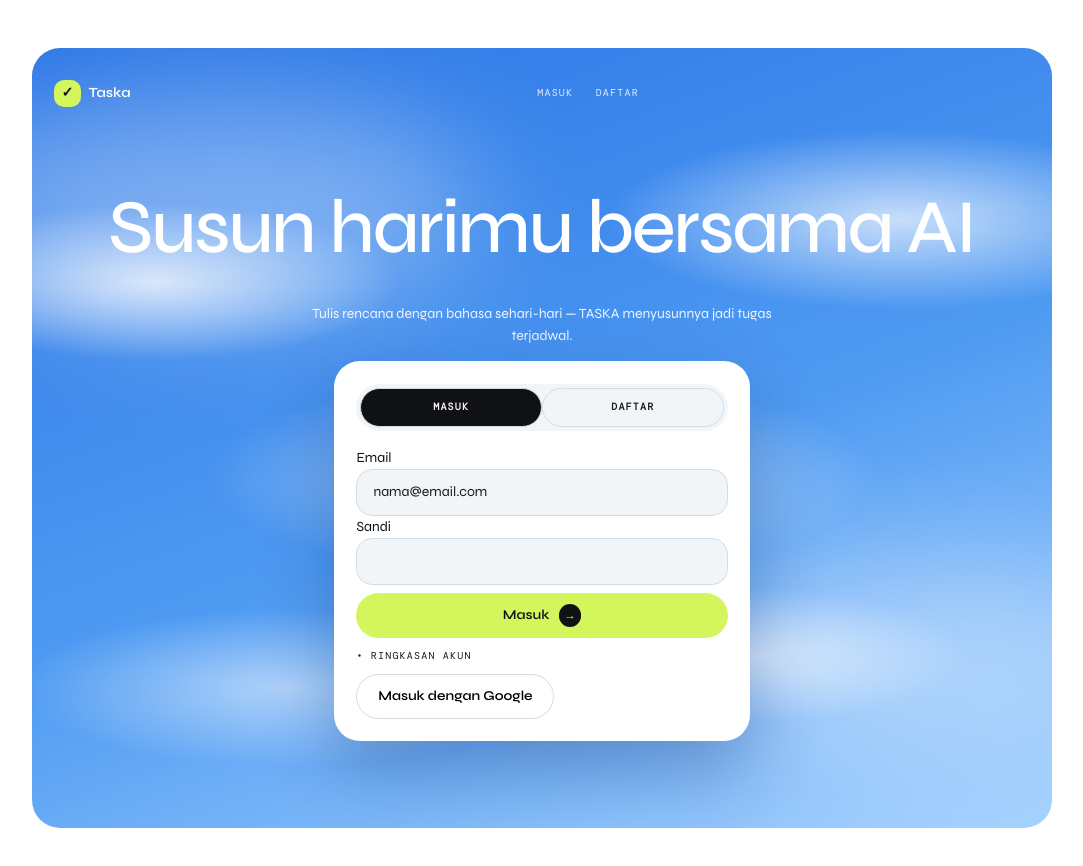
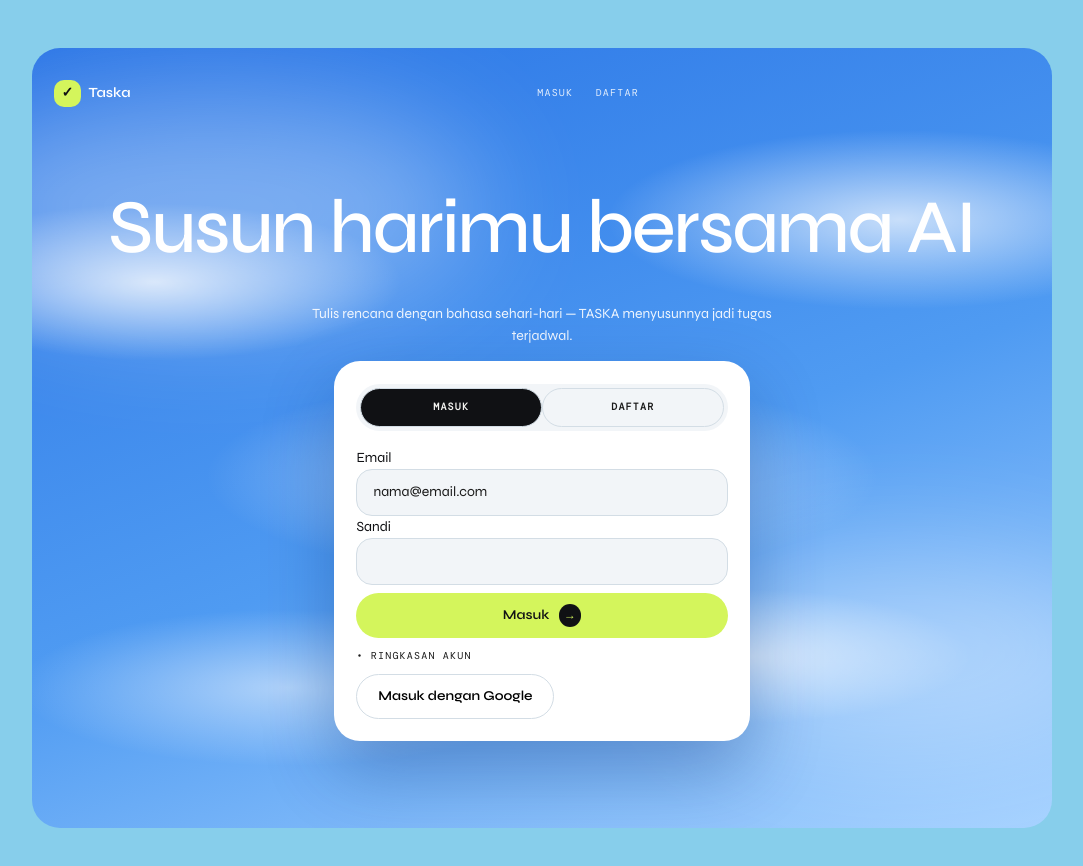
Before and after one commit to ahmadfaiqm/tasc, a React (Vite) app in the folder client/: page / in a window 1280 px wide. Shown: the top 866 px of the page, without its empty margins (98-1181 px from the left). Built offline with nearby package versions, Linux system fonts and the light colour scheme; no server answers.

Commit message:
\fix: definisikan --asl global agar background body biru langit di light mode"

```diff
--- a/client/src/styles.css
+++ b/client/src/styles.css
@@ -2,6 +2,7 @@
 :root {
   color-scheme: light dark;
   --bg: #ffffff;
+  --asl: #87ceeb;
   --sf: #f3f3f1;
   --card: #ffffff;
   --ink: #101114;
@@ -15,6 +16,7 @@
 @media (prefers-color-scheme: dark) {
   :root {
     --bg: #0e0f12;
+    --asl:#87ceeb;
     --sf: #1b1c21;
     --card: #17181c;
     --ink: #f3f3f0;
@@ -27,7 +29,7 @@ html { scroll-behavior: smooth; }
 html, body { overflow-x: clip; }
 body {
   margin: 0; font-family: var(--font-judul); font-size: 14px; line-height: 1.6;
-  color: var(--ink); background: var(--bg); min-height: 100svh;
+  color: var(--ink); background: var(--asl); min-height: 100svh;
   padding-bottom: env(safe-area-inset-bottom);
 }
 h1 { font-weight: 500; letter-spacing: -0.03em; }
```
